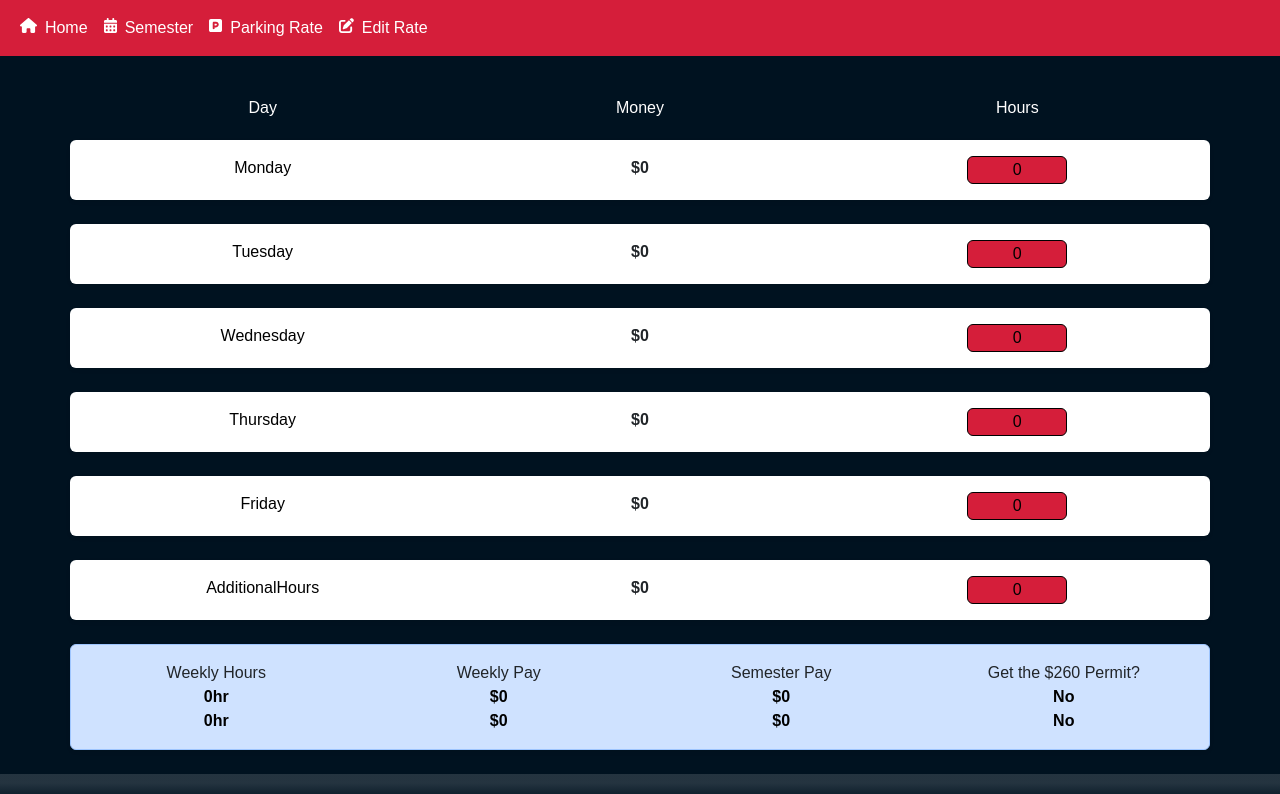
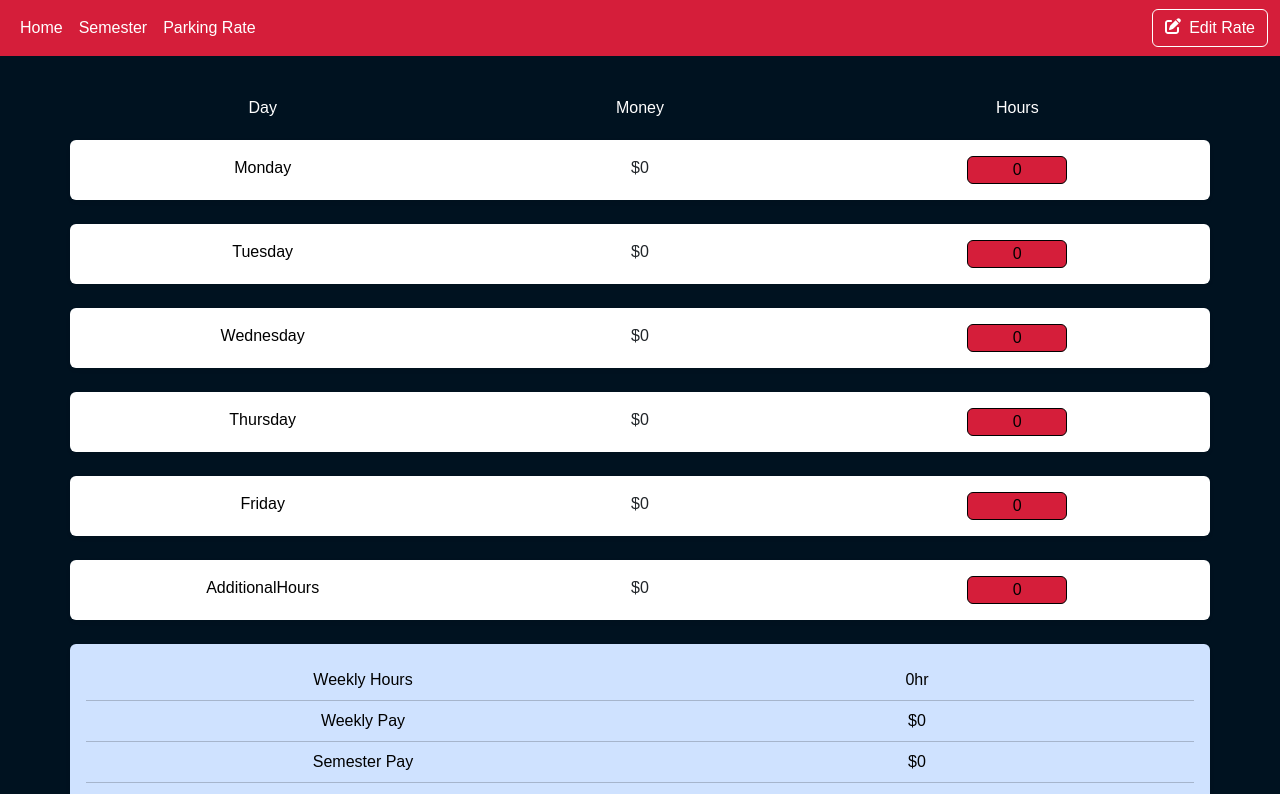
Before and after one commit to JosephBoat404/Parking-Calculator, a React (Create React App) app in the folder my-app/: page / in a window 1280 px wide. Shown: the top 794 px of the page. Built offline with nearby package versions, Linux system fonts and the light colour scheme.

Commit message:
Improved input UI & Result

```diff
--- a/my-app/package.json
+++ b/my-app/package.json
@@ -6,7 +6,6 @@
     "@testing-library/jest-dom": "^5.17.0",
     "@testing-library/react": "^13.4.0",
     "@testing-library/user-event": "^13.5.0",
-    "framer-motion": "^10.16.4",
     "react": "^18.2.0",
     "react-dom": "^18.2.0",
     "react-scripts": "5.0.1",
--- a/my-app/src/App.css
+++ b/my-app/src/App.css
@@ -42,7 +42,9 @@ body{
 .nav-link:hover{
     opacity: 0.6;
 }
-
+.editbtn:hover{
+    opacity: 0.6;
+}
 .cb{
     background: #FFFFFF;
 }
@@ -80,12 +82,13 @@ label{
     color: black;
 }
 
+
 .formColor:hover {
     transform: scale(1.1); /* (110% zoom - Note: if the zoom is too large, it will go outside of the viewport) */
 }
 
 .moneyUi {
-    font-weight: 600;
+    font-weight: bold;
 }
 input::placeholder {
     color: black;
@@ -93,3 +96,12 @@ input::placeholder {
 input:focus::placeholder {
     opacity: 0;
 }
+.table th.adjfont {
+    width: 50%;
+    font-weight: normal;
+  }
+
+  .AmountIndic{
+    text-decoration: underline dotted;
+
+  }
--- a/my-app/src/components/DayInput.jsx
+++ b/my-app/src/components/DayInput.jsx
@@ -22,7 +22,7 @@ function DayInput({ label, hours, onChange, name, fee }) {
           <label htmlFor={name}>{label}</label>
         </div>
         <div className="col justify-content-center d-flex">
-          <div className="moneyUi">${fee}</div>
+          <div>${fee}</div>
         </div>
         <div className="col justify-content-center d-flex">
           <form>
--- a/my-app/src/components/Navbar.jsx
+++ b/my-app/src/components/Navbar.jsx
@@ -1,8 +1,5 @@
 import React from "react";
 import icon from "../Icons/Addparking.svg";
-import home from "../Icons/home.svg";
-import semestericon from "../Icons/semester.svg"
-import Parkingicon from "../Icons/parkingicon.svg"
 
 function Navbar() {
   return (
@@ -28,62 +25,40 @@ function Navbar() {
                 href="index.html"
                 style={{ display: "flex", alignItems: "center" }}
               >
-                <img
-                  src={home}
-                  alt="Home"
-                  style={{ marginRight: "8px", marginBottom: "5px" }}
-                />
                 Home
               </a>
             </li>
             <li className="nav-item">
-            <a
+              <a
                 className="nav-link active"
                 aria-current="page"
                 href="index.html"
                 style={{ display: "flex", alignItems: "center" }}
               >
-                <img
-                  src={semestericon}
-                  alt="Home"
-                  style={{ marginRight: "8px", marginBottom: "5px" }}
-                />
                 Semester
               </a>
             </li>
             <li className="nav-item">
-            <a
+              <a
                 className="nav-link active"
                 aria-current="page"
                 href="index.html"
                 style={{ display: "flex", alignItems: "center" }}
               >
-                <img
-                  src={Parkingicon}
-                  alt="Home"
-                  style={{ marginRight: "8px", marginBottom: "5px" }}
-                />
                 Parking Rate
-              </a>
-            </li>
-
-            <li className="nav-item">
-            <a
-                className="nav-link active"
-                aria-current="page"
-                href="index.html"
-                style={{ display: "flex", alignItems: "center" }}
-              >
-                <img
-                  src={icon}
-                  alt="Home"
-                  style={{ marginRight: "8px", marginBottom: "5px" }}
-                />
-                Edit Rate
               </a>
             </li>
           </ul>
         </div>
+        <button className="btn btn-outline-light ml-auto editbtn">
+
+          <img
+            src={icon}
+            alt="Edit"
+            style={{ marginRight: "8px", marginBottom: "5px" }}
+          />
+          Edit Rate
+        </button>
       </div>
     </nav>
   );
--- a/my-app/src/components/Parkform.jsx
+++ b/my-app/src/components/Parkform.jsx
@@ -1,5 +1,4 @@
 import React, { useState, useEffect } from "react";
-import { motion } from 'framer-motion';
 
 import Navbar from "./Navbar";
 import DayInput from "./DayInput";
@@ -18,7 +17,8 @@ function Parkform() {
   });
 
 
-  const [worth, setWorth] = useState("Yes");
+  const [worth, setWorth] = useState("No");
+  const [savings, setSavings] = useState(0);
 
   // Calculate parking fee based on hours
   const calculateFee = (hours) => {
@@ -37,10 +37,15 @@ function Parkform() {
   const PermitAmount=260;
   const numberOfWeeksInSemester = 16;
   const totalCostForSemester = totalMoneyToPay * numberOfWeeksInSemester;
+  let savingsAmount=0;
+
+
+
 
   // Update worth based on total cost for semester
   useEffect(() => {
     setWorth(totalCostForSemester < PermitAmount ? "No" : "Yes");
+    setSavings(totalCostForSemester ===0 ? 0 : savingsAmount=Math.max(0, PermitAmount - totalCostForSemester));
   }, [totalCostForSemester]);
 
 
@@ -66,11 +71,7 @@ function Parkform() {
        </div>
 
       {Object.keys(days).map((day) => (
-        <motion.div
-          key={day}
-          initial={{ y: 70, opacity: 0 }}
-          animate={{ y: 0, opacity: 1 }}
-          transition={{ duration: 1 }}
+        <div key={day}
         >
           <DayInput
             label={day.charAt(0).toUpperCase() + day.slice(1)}
@@ -79,7 +80,7 @@ function Parkform() {
             name={day}
             fee={calculateFee(days[day])}
           />
-        </motion.div>
+        </div>
       ))}
 
 
@@ -89,6 +90,7 @@ function Parkform() {
          totalMoneyToPay={totalMoneyToPay}
          totalCostForSemester={totalCostForSemester}
          PermitAmount={PermitAmount}
+         savingsAmount={savings}
        />
 
        <Footer />
--- a/my-app/src/components/SpendResult.jsx
+++ b/my-app/src/components/SpendResult.jsx
@@ -6,61 +6,48 @@ function SpendResult({
   totalCostForSemester,
   Worth,
   PermitAmount,
+  savingsAmount
 }) {
   return (
-    <>
-      <div className="container  rounded shadow-sm p-3 mb-4 bg-primary-subtle border border-primary-subtle">
-        <div className="row">
-          <div className="col  justify-content-center d-flex ">
-            Weekly Hours
-          </div>
-          <div className="col  justify-content-center d-flex ">Weekly Pay</div>
-          <div className="col  justify-content-center d-flex ">
-            Semester Pay
-          </div>
-          <div className="col  justify-content-center d-flex ">
-            Get the ${PermitAmount} Permit?
-          </div>
-        </div>
-        <div className="row">
-          <div className="col justify-content-center d-flex">
-            <label className="moneyUi">{totalHours}hr</label>
-          </div>
+    <div className="container rounded shadow-sm p-3 mb-4 bg-primary-subtle">
+      <table className="table table-primary table-hover">
+        <tbody>
+          <tr>
+            <th className="text-center adjfont" >Weekly Hours</th>
+            <td className="text-center" >
+              <label>{totalHours}hr</label>
+            </td>
+          </tr>
+          <tr>
+            <th className="text-center adjfont" >Weekly Pay</th>
+            <td className="text-center" >
+              <label>${totalMoneyToPay}</label>
+            </td>
+          </tr>
+          <tr>
+            <th className="text-center adjfont" >Semester Pay</th>
+            <td className="text-center" >
+              <label>${totalCostForSemester}</label>
+            </td>
+          </tr>
 
-          <div className="col justify-content-center d-flex">
-            <label className="moneyUi">${totalMoneyToPay}</label>
-          </div>
 
-          <div className="col justify-content-center d-flex">
-            <label className="moneyUi">${totalCostForSemester}</label>
-          </div>
+          <tr>
+            <th className="text-center adjfont" >Saving</th>
+            <td className="text-center" >
+              <label>${savingsAmount}</label>
+            </td>
+          </tr>
 
-          <div className="col justify-content-center d-flex">
-            <label className="moneyUi">{Worth}</label>
-          </div>
-
-        </div>
-
-        <div className="row">
-          <div className="col justify-content-center d-flex">
-            <label className="moneyUi">{totalHours}hr</label>
-          </div>
-
-          <div className="col justify-content-center d-flex">
-            <label className="moneyUi">${totalMoneyToPay}</label>
-          </div>
-
-          <div className="col justify-content-center d-flex">
-            <label className="moneyUi">${totalCostForSemester}</label>
-          </div>
-
-          <div className="col justify-content-center d-flex">
-            <label className="moneyUi">{Worth}</label>
-          </div>
-
-        </div>
-      </div>
-    </>
+          <tr>
+            <th className="text-center moneyUi" >Get the <span className="AmountIndic">${PermitAmount}</span> Permit?</th>
+            <td className="text-center" >
+              <label className="moneyUi">{Worth}</label>
+            </td>
+          </tr>
+        </tbody>
+      </table>
+    </div>
   );
 }
 
```
Also changed, not shown: my-app/src/Icons/Addparking.svg, 1 other file (tests, documents, lock files or other folders).
